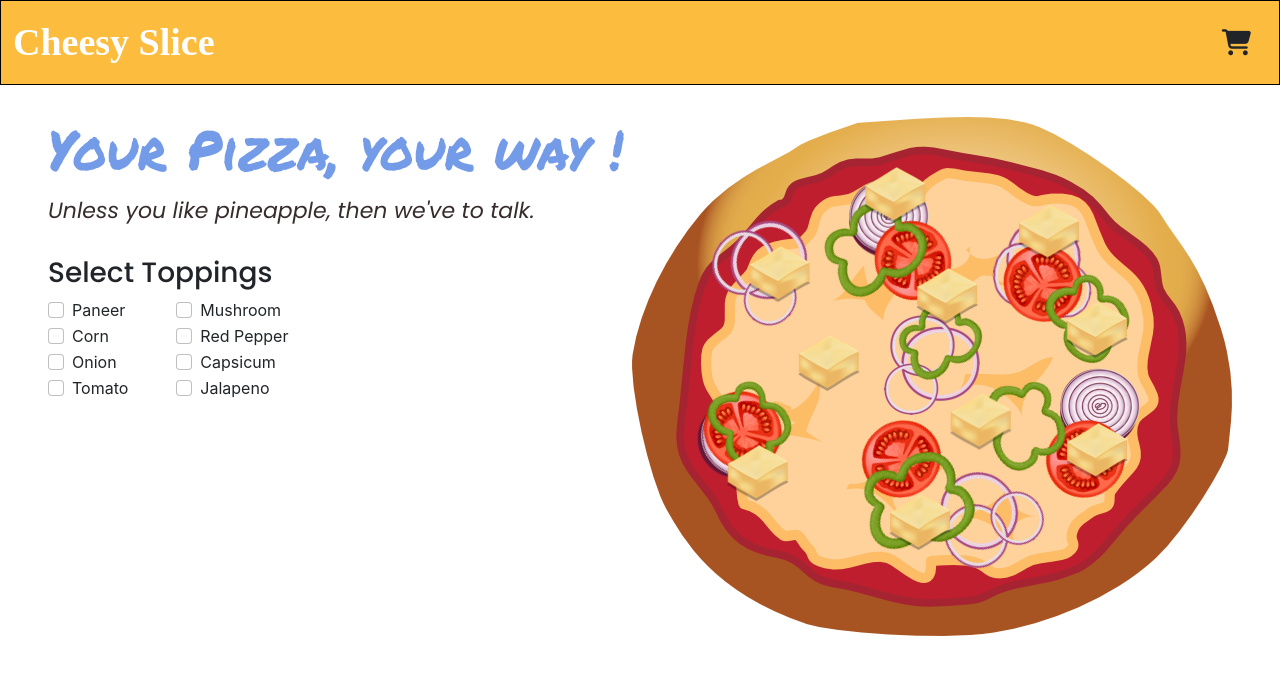
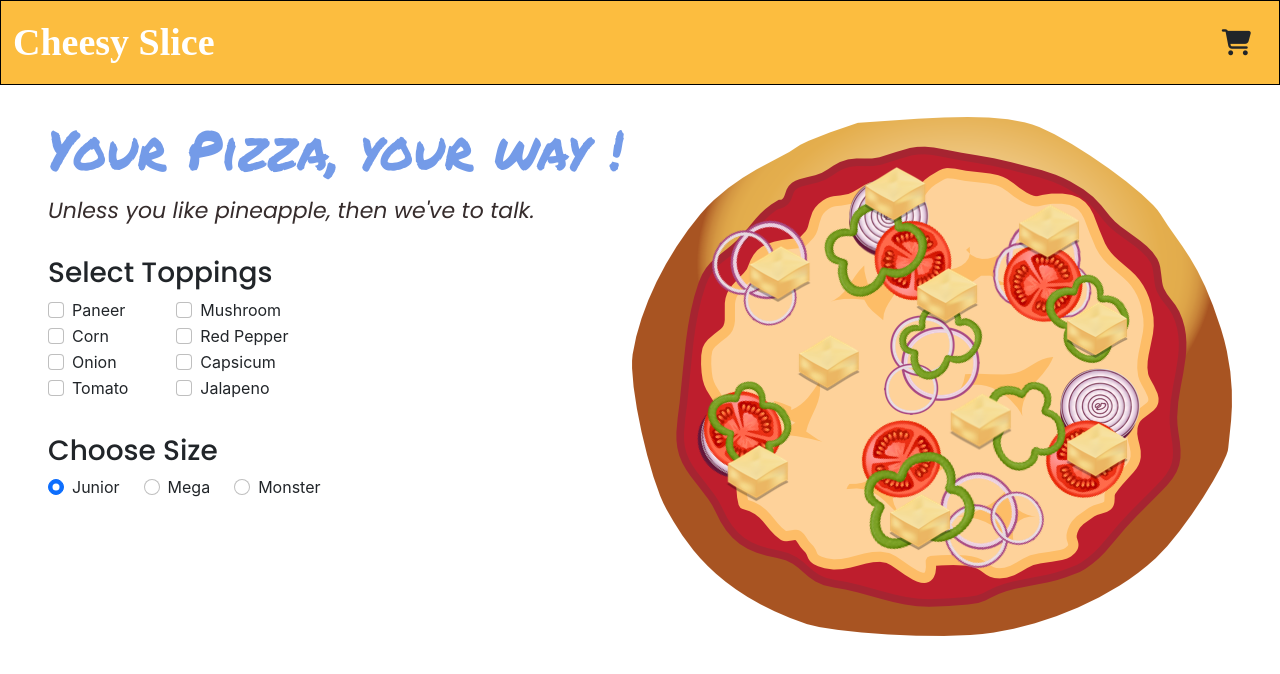
Before and after one commit to eyekavya/BurgerApp-React, a React (Create React App) app: page / in a window 1280 px wide. Shown: the top 674 px of the page. Built offline with nearby package versions, Linux system fonts and the light colour scheme; a web font is replaced by a local one.

Commit message:
added size section

```diff
--- a/src/App.js
+++ b/src/App.js
@@ -4,6 +4,7 @@ import Tagline from "./components/Tagline/Tagline.js";
 import Pizza from "./components/Pizza/Pizza.js";
 import "./App.css";
 import Topping from "./components/Topping/Topping.js";
+import Size from "./components/Size/Size.js";
 
 function App() {
   return (
@@ -14,6 +15,7 @@ function App() {
           <div className="content-section">
             <Tagline />
             <Topping />
+            <Size />
           </div>
           <div className="image-section">
             <Pizza />
--- /dev/null
+++ b/src/components/Size/Size.js
@@ -0,0 +1,56 @@
+import React from "react";
+import { StyledSize } from "./StyledSize";
+
+function Size() {
+  return (
+    <StyledSize>
+      <div className="wrapper">
+        <h3 className="sub-heading">Choose Size</h3>
+        <div className="flex-size">
+          <div>
+            <div class="form-check">
+              <input
+                class="form-check-input"
+                type="radio"
+                name="flexRadioDefault"
+                id="flexRadioDefault2"
+                checked
+              />
+              <label class="form-check-label" for="flexRadioDefault2">
+                Junior
+              </label>
+            </div>
+          </div>
+          <div>
+            <div class="form-check">
+              <input
+                class="form-check-input"
+                type="radio"
+                name="flexRadioDefault"
+                id="flexRadioDefault1"
+              />
+              <label class="form-check-label" for="flexRadioDefault1">
+                Mega
+              </label>
+            </div>
+          </div>
+          <div>
+            <div class="form-check">
+              <input
+                class="form-check-input"
+                type="radio"
+                name="flexRadioDefault"
+                id="flexRadioDefault1"
+              />
+              <label class="form-check-label" for="flexRadioDefault1">
+                Monster
+              </label>
+            </div>
+          </div>
+        </div>
+      </div>
+    </StyledSize>
+  );
+}
+
+export default Size;
--- /dev/null
+++ b/src/components/Size/StyledSize.js
@@ -0,0 +1,9 @@
+import styled from "styled-components";
+
+export const StyledSize = styled.section`
+  .flex-size {
+    display: flex;
+    flex-direction: row;
+    gap: 1.5rem;
+  }
+`;
```
